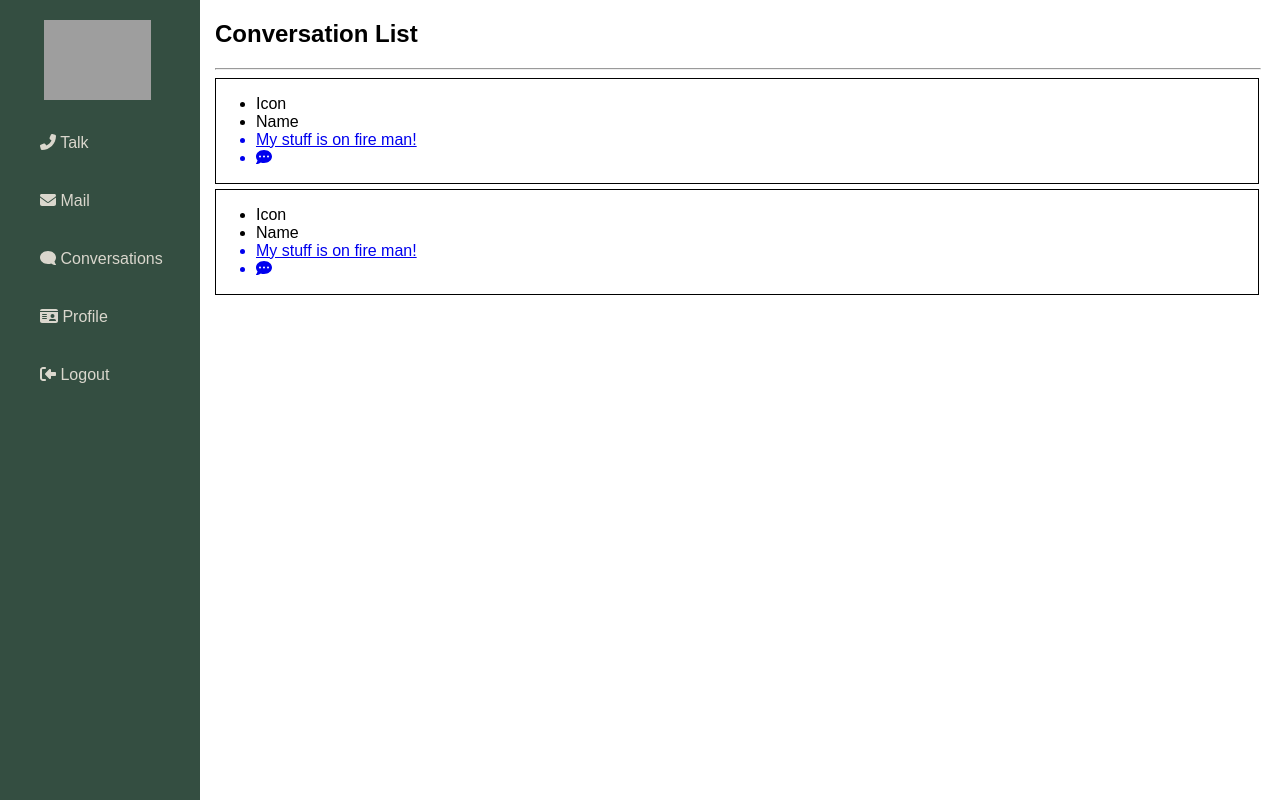
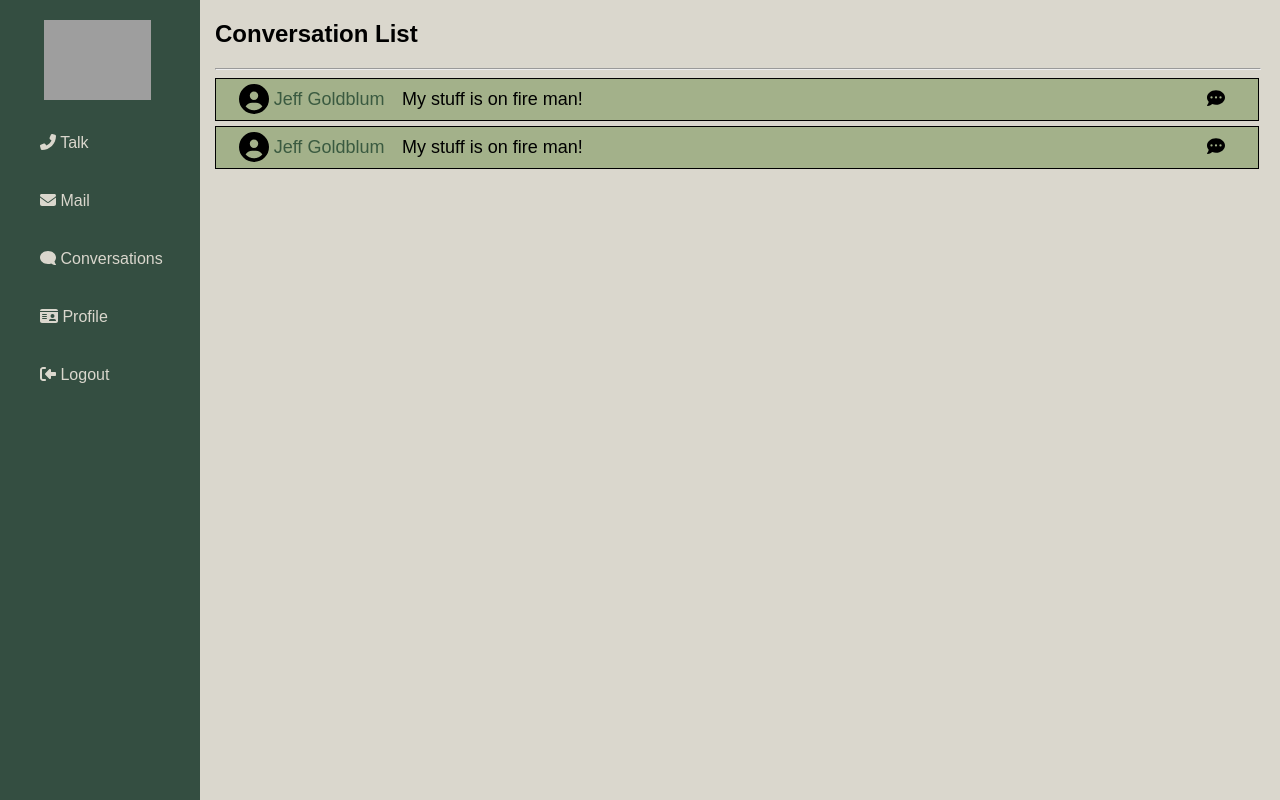
Before and after one commit to benburgos/pandapad-fe, a React (Create React App) app: page / in a window 1280 px wide. Built offline with nearby package versions, Linux system fonts and the light colour scheme; no server answers; grey boxes are pictures that could not be loaded.

Commit message:
completes conversation styling

```diff
--- a/src/App.css
+++ b/src/App.css
@@ -1,6 +1,10 @@
+html {
+  background-color: #dad7cd;
+}
+
 .App {
-	text-align: center;
-	height: 100%;
-	font-family: 'Thasadith', sans-serif;
-	margin-top: 0;
+  text-align: center;
+  height: 100%;
+  font-family: 'Thasadith', sans-serif;
+  margin-top: 0;
 }
--- a/src/routes/conversation.css
+++ b/src/routes/conversation.css
@@ -1,6 +1,7 @@
 .conversation-box {
   text-align: left;
   margin-left: 215px;
+  background-color: #DAD7CD;
 }
 
 .conversation-box hr {
@@ -14,6 +15,53 @@
 }
 
 .conversation-list-card {
+  display: flex;
+  flex-direction: row;
+  justify-content: space-between;
+  background-color: #A3B18A;
   border: 1px solid black;
   margin-top: 5px;
+  text-align: center;
+  color: #3A5A40;
+  font-size: 18px;
 }
+
+.conversation-list-card a {
+    text-decoration: none;
+    color: black;
+}
+
+.conversation-list-card a:hover {
+    text-decoration: underline;
+    color: white;
+}
+
+.conversation-list-user {
+  display: flex;
+  flex-direction: row;
+  justify-content: space-around;
+  align-items: center;
+  padding: 5px;
+  padding-left: 20px;
+  width: 15%;
+}
+
+.conversation-list-user svg {
+  font-size: 30px;
+  color: black;
+}
+
+.conversation-list-subject {
+  display: flex;
+  flex-direction: row;
+  align-items: center;
+  padding-left: 10px;
+  width: 80%;
+}
+
+.conversation-list-icon {
+  display: flex;
+  flex-direction: row;
+  align-items: center;
+  width: 5%;
+}
--- a/src/routes/conversation.js
+++ b/src/routes/conversation.js
@@ -1,8 +1,6 @@
 import { Link } from 'react-router-dom';
 import { FontAwesomeIcon } from '@fortawesome/react-fontawesome';
-import {
-  faCommentDots
-} from '@fortawesome/free-solid-svg-icons';
+import { faCommentDots, faUserCircle } from '@fortawesome/free-solid-svg-icons';
 import './conversation.css';
 
 export default function Conversation() {
@@ -15,38 +13,52 @@ export default function Conversation() {
       <hr />
 
       <div className="conversation-list">
-        <div className='conversation-list-card'>
-            <ul>
-            <div className="conversation-list-user">
-                <li>Icon</li>
-                <li>Name</li>
-            </div>
+        <div className="conversation-list-card">
+          <div className="conversation-list-user">
+            <span>
+              <FontAwesomeIcon icon={faUserCircle} />
+            </span>
+            <span>Jeff Goldblum</span>
+          </div>
 
-            <div className="conversation-list-comment">
-                <Link to='/unavailable'>
-                    <li>My stuff is on fire man!</li>
-                    <li><FontAwesomeIcon icon={faCommentDots} /></li>
-                </Link>
-            </div>
-            </ul>
+          <div className="conversation-list-subject">
+            <Link to="/unavailable">
+              <span>My stuff is on fire man!</span>
+            </Link>
+          </div>
+
+          <div className="conversation-list-icon">
+            <Link to="/unavailable">
+              <span>
+                <FontAwesomeIcon icon={faCommentDots} />
+              </span>
+            </Link>
+          </div>
         </div>
-        <div className='conversation-list-card'>
-            <ul>
-            <div className="conversation-list-user">
-                <li>Icon</li>
-                <li>Name</li>
-            </div>
 
-            <div className="conversation-list-comment">
-                <Link to='/unavailable'>
-                    <li>My stuff is on fire man!</li>
-                    <li><FontAwesomeIcon icon={faCommentDots} /></li>
-                </Link>
-            </div>
-            </ul>
+        <div className="conversation-list-card">
+          <div className="conversation-list-user">
+            <span>
+              <FontAwesomeIcon icon={faUserCircle} />
+            </span>
+            <span>Jeff Goldblum</span>
+          </div>
+
+          <div className="conversation-list-subject">
+            <Link to="/unavailable">
+              <span>My stuff is on fire man!</span>
+            </Link>
+          </div>
+
+          <div className="conversation-list-icon">
+            <Link to="/unavailable">
+              <span>
+                <FontAwesomeIcon icon={faCommentDots} />
+              </span>
+            </Link>
+          </div>
         </div>
       </div>
-
     </div>
   );
 }
```
